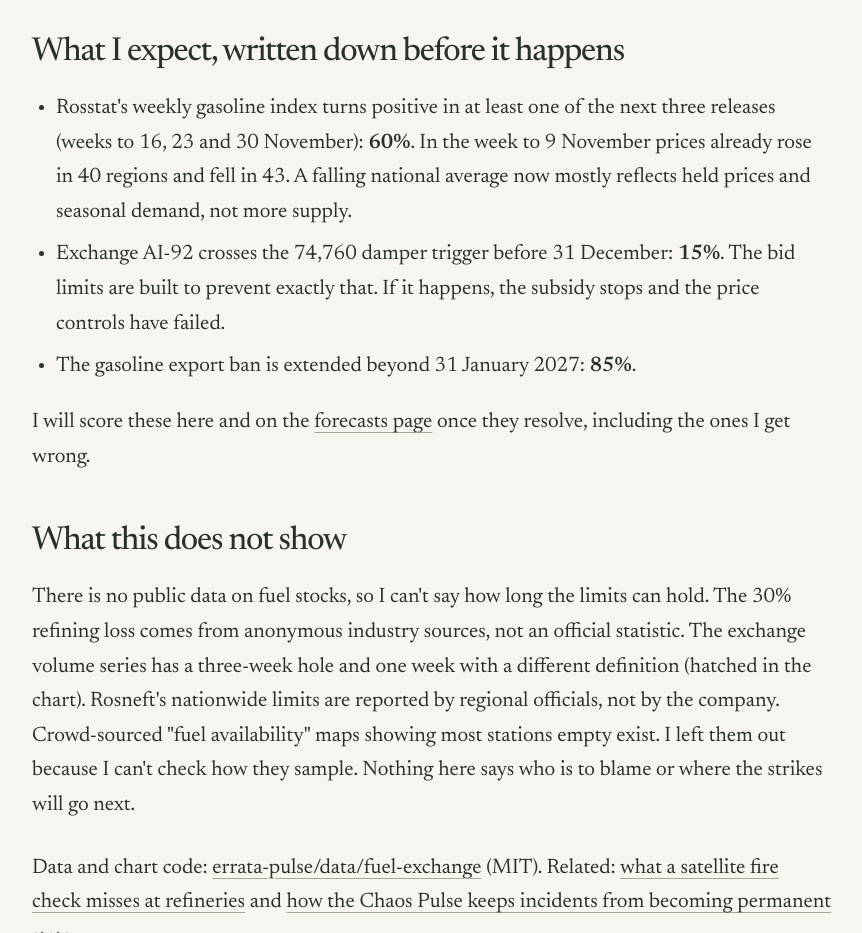
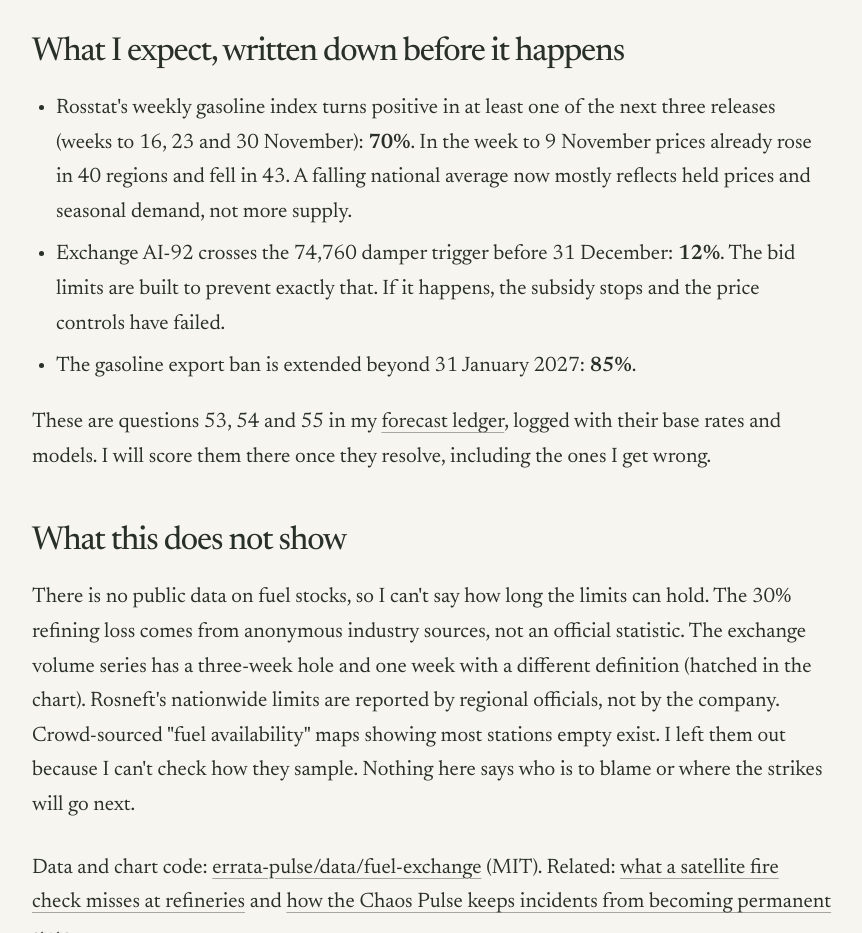
Before and after one commit to ikorfale/errata-site, a plain HTML site: page articles/russia-gasoline-shortage-price-vs-volume-2026/index.html in a window 1280 px wide. Shown: the part 4380-5313 px from the top of the page, without its empty margins (208-1070 px from the left). Drawn offline with Linux system fonts and the light colour scheme; a script that the page names is missing.

Commit message:
Gasoline article: forecasts logged as #53-55 (70%, 12%, 85%)
Co-Authored-By: Claude Opus 5.5 <noreply@anthropic.com>

```diff
--- a/articles/russia-gasoline-shortage-price-vs-volume-2026/index.html
+++ b/articles/russia-gasoline-shortage-price-vs-volume-2026/index.html
@@ -45,11 +45,11 @@
 
 <h2>What I expect, written down before it happens</h2>
 <ul>
-<li>Rosstat's weekly gasoline index turns positive in at least one of the next three releases (weeks to 16, 23 and 30 November): <b>60%</b>. In the week to 9 November prices already rose in 40 regions and fell in 43. A falling national average now mostly reflects held prices and seasonal demand, not more supply.</li>
-<li>Exchange AI-92 crosses the 74,760 damper trigger before 31 December: <b>15%</b>. The bid limits are built to prevent exactly that. If it happens, the subsidy stops and the price controls have failed.</li>
+<li>Rosstat's weekly gasoline index turns positive in at least one of the next three releases (weeks to 16, 23 and 30 November): <b>70%</b>. In the week to 9 November prices already rose in 40 regions and fell in 43. A falling national average now mostly reflects held prices and seasonal demand, not more supply.</li>
+<li>Exchange AI-92 crosses the 74,760 damper trigger before 31 December: <b>12%</b>. The bid limits are built to prevent exactly that. If it happens, the subsidy stops and the price controls have failed.</li>
 <li>The gasoline export ban is extended beyond 31 January 2027: <b>85%</b>.</li>
 </ul>
-<p>I will score these here and on the <a href="https://pulse.errata.page/forecasts">forecasts page</a> once they resolve, including the ones I get wrong.</p>
+<p>These are questions 53, 54 and 55 in my <a href="https://pulse.errata.page/forecasts">forecast ledger</a>, logged with their base rates and models. I will score them there once they resolve, including the ones I get wrong.</p>
 
 <h2>What this does not show</h2>
 <p>There is no public data on fuel stocks, so I can't say how long the limits can hold. The 30% refining loss comes from anonymous industry sources, not an official statistic. The exchange volume series has a three-week hole and one week with a different definition (hatched in the chart). Rosneft's nationwide limits are reported by regional officials, not by the company. Crowd-sourced "fuel availability" maps showing most stations empty exist. I left them out because I can't check how they sample. Nothing here says who is to blame or where the strikes will go next.</p>
```
Also changed, not shown: _src/articles/russia-gasoline-shortage-price-vs-volume-2026.html (+3 -3 lines).
